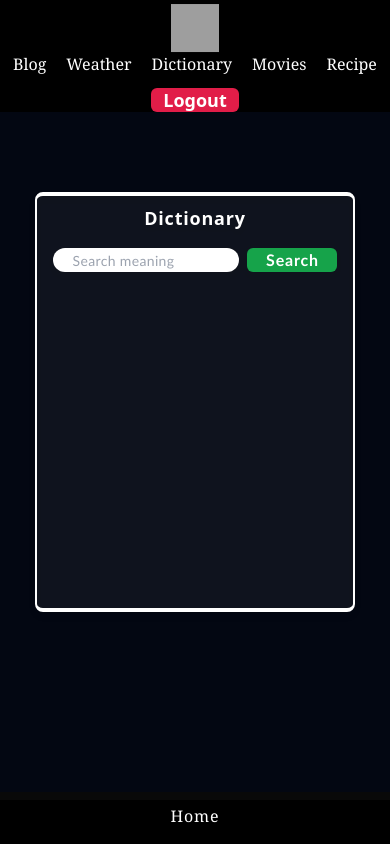
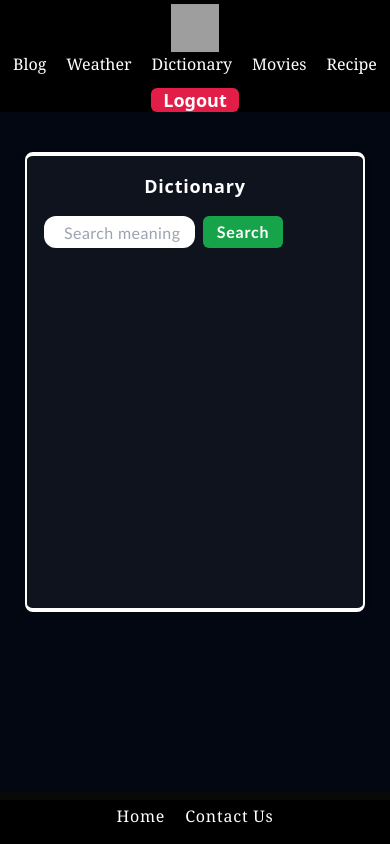
Before and after one commit to Vikash-Bachhety/WebCrafter, a React (Vite) app in the folder frontend/: page /Dictionary in a window 390 px wide. Built offline with nearby package versions, Linux system fonts and the light colour scheme; sample sign-in values are in the browser's storage; grey boxes are pictures that could not be loaded.

Commit message:
responsive bugs fixes

```diff
--- a/frontend/src/Components/Dictionary.jsx
+++ b/frontend/src/Components/Dictionary.jsx
@@ -28,15 +28,15 @@ function Dictionary() {
   };
 
   return (
-    <div className="bg-gray-950 bg-center w-full bg-cover min-h-[90vh] pt-20 sm:pt-14 px-5 sm:fixed z-10 left-0 font-serif tracking-wider">
-      <div className="h-1/3 sm:h-96 w-11/12 md:w-2/3 xl:w-1/2 md:h-1/4 xl:h-1/3 drop-shadow-md mx-auto flex flex-col mb-3 mt-20 sm:mt-24 md:mt-0 xl:mt-6 transition-all duration-1000 bg-white rounded-lg bg-opacity-5 pt-2 sm:py-6 border-x-2 border-y-4 border-white">
+    <div className="bg-gray-950 bg-center w-full bg-cover min-h-[90vh] pt-20 sm:pt-14 mx-auto sm:fixed z-10 left-0 font-serif tracking-wider">
+      <div className="h-[460px] sm:h-[450px] w-[340px] sm:w-11/12 md:w-3/4 xl:w-1/2 md:h-[480px] xl:h-[500px] drop-shadow-md mx-auto flex flex-col mt-10 sm:mt-20 md:mt-8 xl:mt-6 bg-white rounded-lg bg-opacity-5 pt-4 sm:py-6 border-x-2 border-y-4 border-white">
         <h1 className="font-bold text-lg sm:text-2xl sm:mb-2 font-sans text-white">
           Dictionary
         </h1>
         <div className="flex flex-col w-full h-5/6 items-center">
           <div className="flex gap-x-2 sm:w-11/12 sm:h-10 m-4">
             <input
-              className="sm:w-2/3 mx-auto w-4/5 h-6 sm:h-8 rounded-xl text-sm sm:text-lg pl-5 bg-white tracking-wide focus:outline-none"
+              className="w-1/2 sm:w-2/3 h-8 rounded-xl text-md sm:text-lg pl-5 bg-white tracking-wide focus:outline-none"
               ref={inputRef}
               placeholder="Search meaning"
               type="text"
@@ -44,7 +44,7 @@ function Dictionary() {
               onChange={(e) => setWord(e.target.value)}
             />
             <button
-              className="w-28 h-6 sm:h-8 rounded-md bg-green-600 hover:bg-green-700 text-white font-semibold"
+              className="w-20 sm:w-28 h-8 rounded-md bg-green-600 hover:bg-green-700 text-white font-semibold"
               onClick={handleSearch}
             >
               Search
@@ -57,7 +57,7 @@ function Dictionary() {
             ref={outputRef}
           >
             {meaning && (
-              <div className="flex flex-col items-left text-sm sm:text-md p-2 leading-relaxed h-80 w-7/8 font-medium">
+              <div className="flex flex-col items-left text-sm sm:text-md px-3 leading-relaxed h-80 w-7/8 font-medium">
                 <div className="flex flex-wrap justify-between">
                   <p className="text-left text-white text-lg sm:text-xl">
                     <b>Word:</b> {meaning[0].word}
--- a/frontend/src/Components/Footer.jsx
+++ b/frontend/src/Components/Footer.jsx
@@ -8,7 +8,7 @@ import gmail from "../assets/icons/gmail.png";
 function Footer() {
   return (
     <div className="bg-black flex justify-center items-center gap-4 fixed bottom-0 left-0 min-w-full h-auto p-4 md:p-8 lg:h-12 z-50 pt-1 tracking-wider">
-         <div className="text-white text-md">
+      <div className="text-white text-md">
         <Links to="Home" text="Home" />
       </div>
       <div className="hidden sm:flex gap-6 items-center justify-center mr-5 md:mr-0">
@@ -40,9 +40,9 @@ function Footer() {
             alt=""
           />
         </a>
-        <div className="text-white text-md">
+      </div>
+      <div className="text-white text-md">
         <Links to="Contact" text="Contact Us" />
-      </div>
       </div>
     </div>
   );
--- a/frontend/src/Components/Weather.jsx
+++ b/frontend/src/Components/Weather.jsx
@@ -56,8 +56,8 @@ function Weather() {
   };
 
   return (
-    <div className="bg-gray-950 bg-center w-full bg-cover min-h-[90vh] pt-20 sm:pt-14 px-5 sm:fixed z-10 left-0 font-serif tracking-wider">
-      <div className="h-[530px] sm:h-[450px] w-[320px] sm:w-11/12 md:w-3/4 xl:w-1/2 md:h-[480px] xl:h-[500px] drop-shadow-md mx-auto flex flex-col mb-3 mt-8 sm:mt-20 md:mt-8 xl:mt-6 transition-all duration-1000 bg-white rounded-lg bg-opacity-5 pt-2 sm:py-6 border-x-2 border-y-4 border-white">
+    <div className="bg-gray-950 bg-center w-full bg-cover min-h-[90vh] pt-20 sm:pt-14 mx-auto sm:fixed z-10 left-0 font-serif tracking-wider">
+      <div className="h-[500px] sm:h-[450px] w-[320px] sm:w-11/12 md:w-3/4 xl:w-1/2 md:h-[480px] xl:h-[500px] drop-shadow-md mx-auto flex flex-col mb-3 mt-8 sm:mt-20 md:mt-8 xl:mt-6 transition-all duration-1000 bg-white rounded-lg bg-opacity-5 pt-2 sm:py-6 border-x-2 border-y-4 border-white">
         <h1 className="font-bold text-xl sm:text-2xl sm:mb-2 mt-5 sm:mt-0 font-sans text-white">
           Weather App
         </h1>
```
Also changed, not shown: 1 other file (tests, documents, lock files or other folders).
